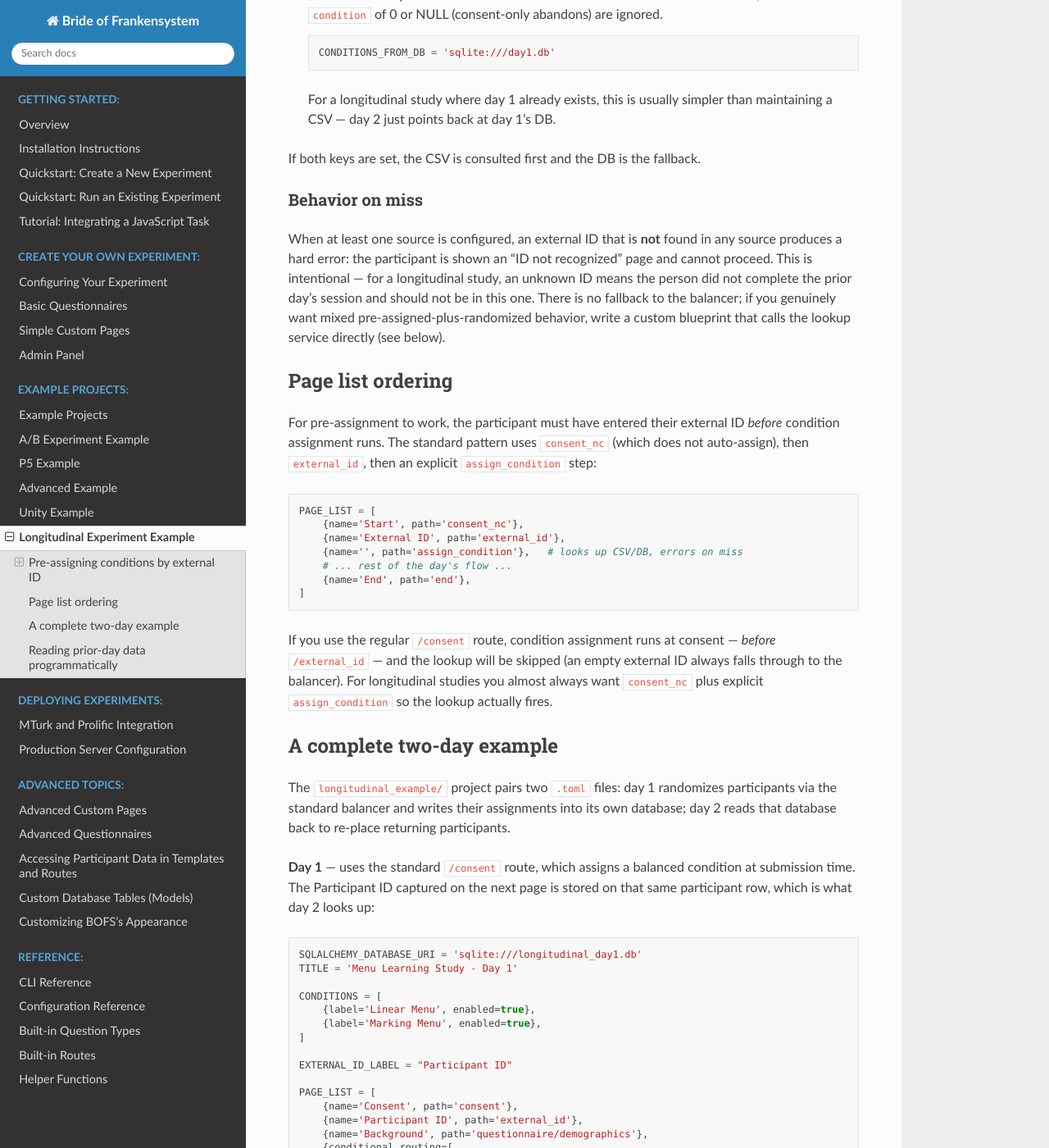
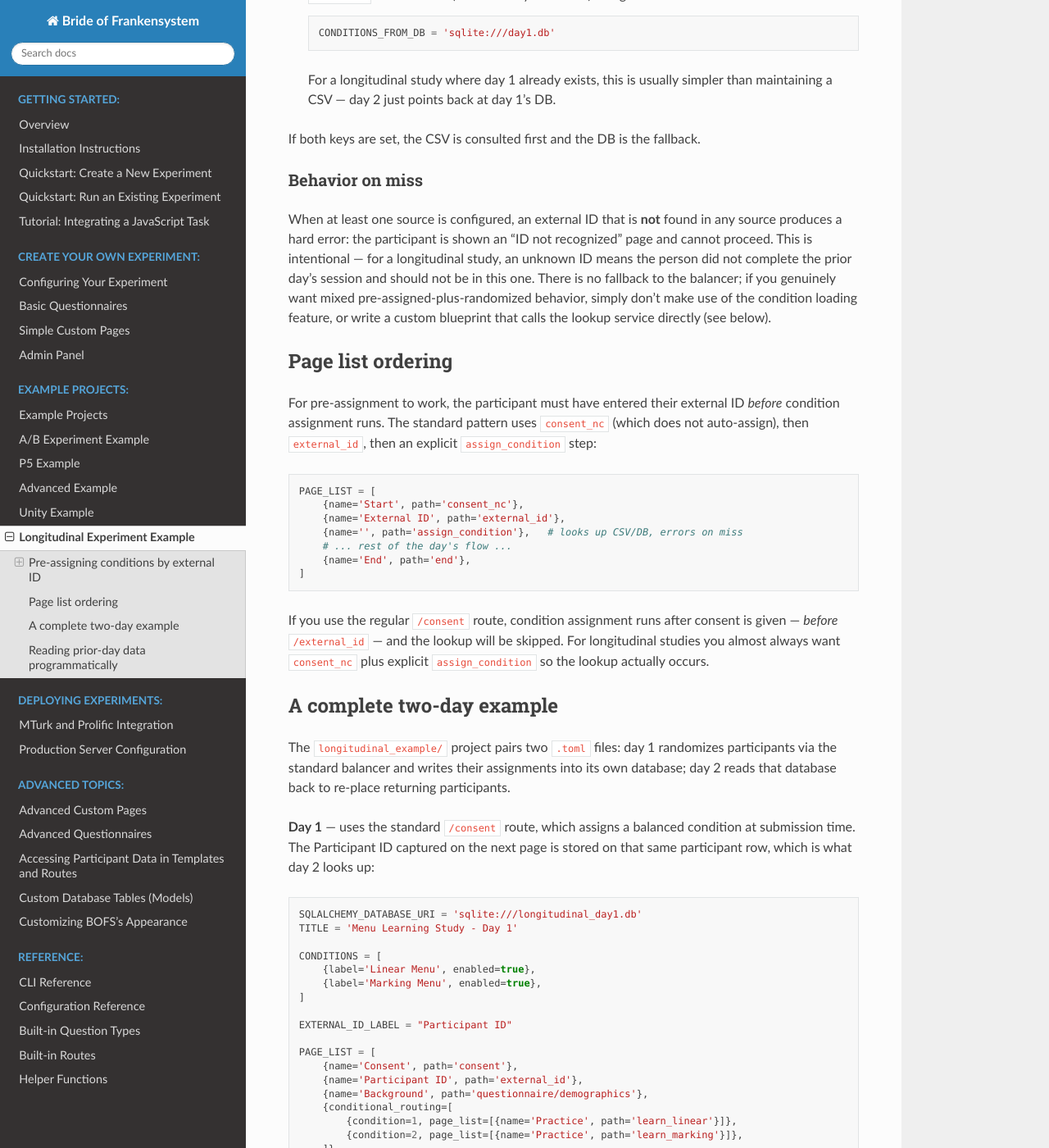
Before and after one commit to colbyj/bride-of-frankensystem, a Sphinx documentation site: the page built from docs/examples/longitudinal.rst, in a window 1280 px wide and 1400 px high, scrolled down 1098 px. Shown: the whole window at 82% size. Built offline with Sphinx 7.4.7 and the Read the Docs theme 3.1.0, drawn with Linux system fonts in a browser that asks for light colours; some of the changed text lies outside the part shown.

Commit message:
Adjusted longitudinal experiment docs; pyproject.toml updated so I could create a `bride-of-frankensystem-dev` project on PyPI

```diff
--- a/docs/examples/longitudinal.rst
+++ b/docs/examples/longitudinal.rst
@@ -70,8 +69,8 @@
 longitudinal study, an unknown ID means the person did not complete the
 prior day's session and should not be in this one. There is no fallback to
 the balancer; if you genuinely want mixed pre-assigned-plus-randomized
-behavior, write a custom blueprint that calls the lookup service directly
-(see below).
+behavior, simply don't make use of the condition loading feature, or write
+a custom blueprint that calls the lookup service directly (see below).
 
 Page list ordering
 ------------------
@@ -91,11 +90,10 @@
         {name='End', path='end'},
     ]
 
-If you use the regular ``/consent`` route, condition assignment runs at
-consent — *before* ``/external_id`` — and the lookup will be skipped
-(an empty external ID always falls through to the balancer). For
-longitudinal studies you almost always want ``consent_nc`` plus explicit
-``assign_condition`` so the lookup actually fires.
+If you use the regular ``/consent`` route, condition assignment runs after
+consent is given — *before* ``/external_id`` — and the lookup will be skipped.
+For longitudinal studies you almost always want ``consent_nc`` plus explicit
+``assign_condition`` so the lookup actually occurs.
 
 A complete two-day example
 --------------------------
--- a/pyproject.toml
+++ b/pyproject.toml
@@ -3,8 +3,8 @@
 build-backend = "setuptools.build_meta"
 
 [project]
-name = "bride-of-frankensystem"
-version = "2.0.0.10"
+name = "bride-of-frankensystem-dev"
+version = "2.0.0.50"
 description = "A framework that allows for the development of custom online experiments and surveys."
 readme = "README.md"
 authors = [{ name = "Colby Johanson", email = "colby.g.j@gmail.com" }]
```
Also changed, not shown: other parts of docs/examples/longitudinal.rst (+4 -5 lines).
